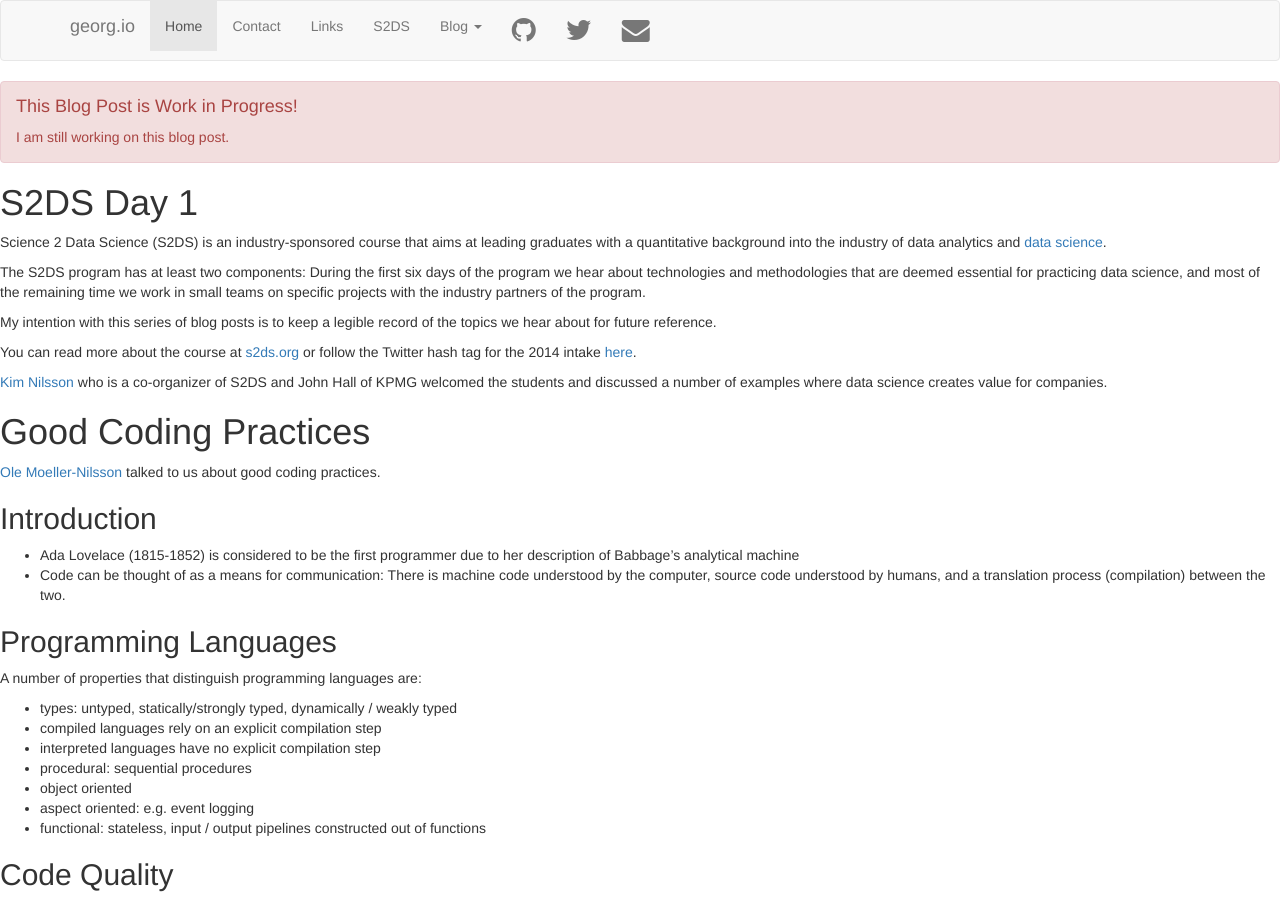
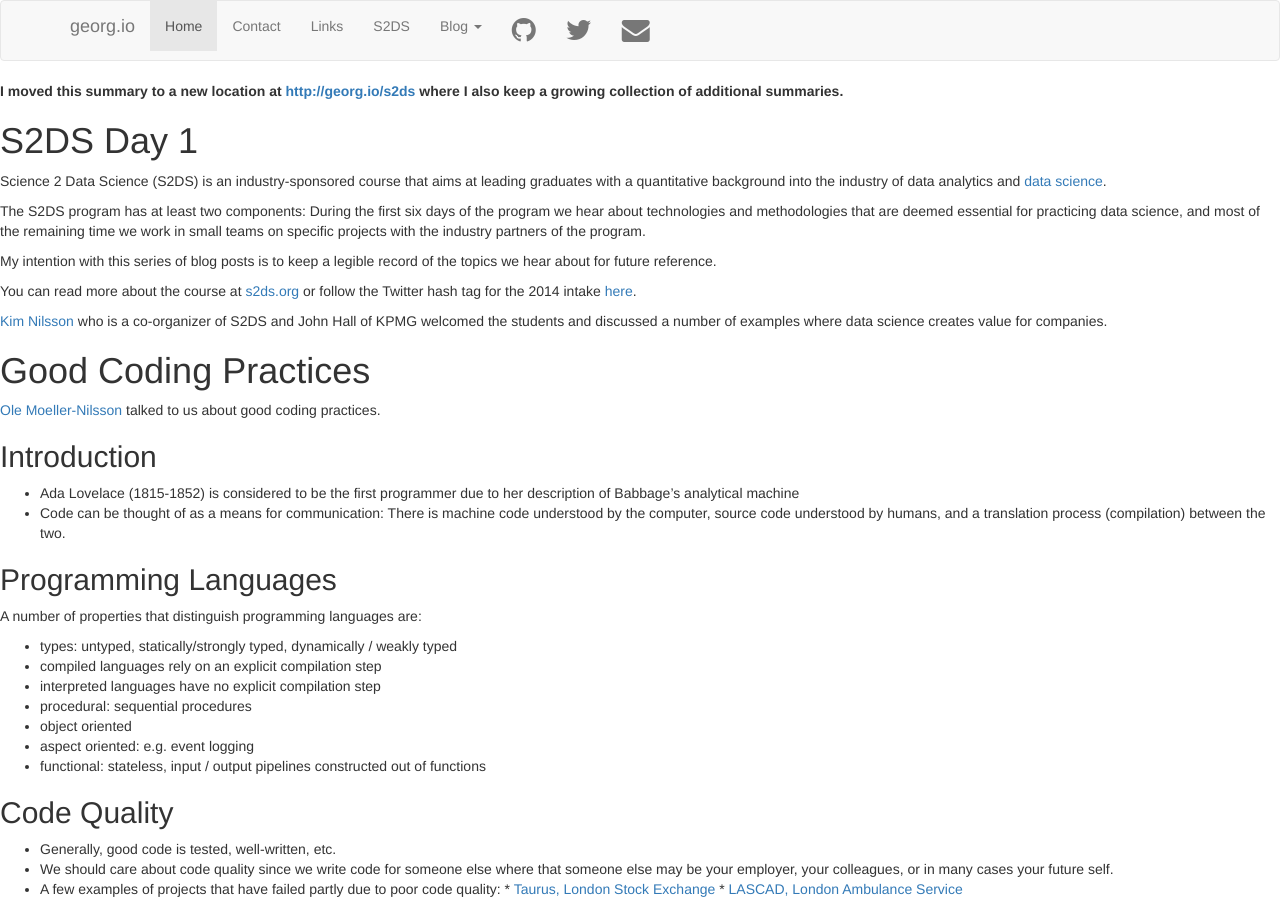
Before and after one commit to waltherg/backup.waltherg.github.io, a Jekyll site: the page built from _posts/2014-08-05-S2DS-Day-1.md, in a window 1280 px wide and 900 px high. Built offline with Jekyll 4.4.1, drawn with Linux system fonts in a browser that asks for light colours; nearby versions of some CDN libraries; comment, search, counter and statistics services are not loaded.

Commit message:
add note on new location

```diff
--- a/_posts/2014-08-05-S2DS-Day-1.md
+++ b/_posts/2014-08-05-S2DS-Day-1.md
@@ -2,8 +2,12 @@
 layout: default
 title: "Science 2 Data Science Days 1 and 2"
 date: 2014-08-05
-tags: s2ds, wip
+tags: s2ds
 ---
+
+**I moved this summary to a new location at
+[http://georg.io/s2ds](/s2ds) where I also keep a growing
+collection of additional summaries.**
 
 # S2DS Day 1
 
```
